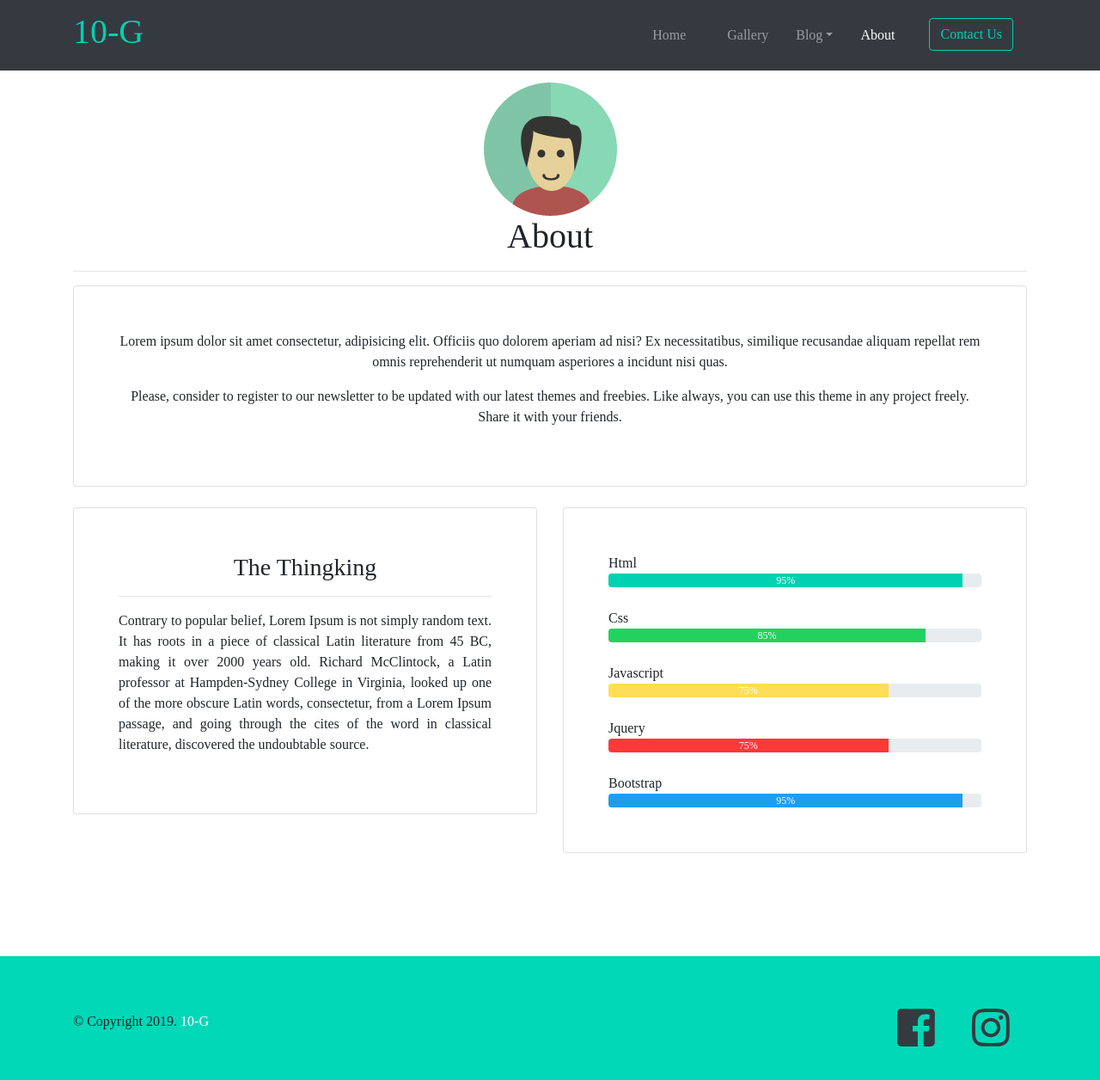
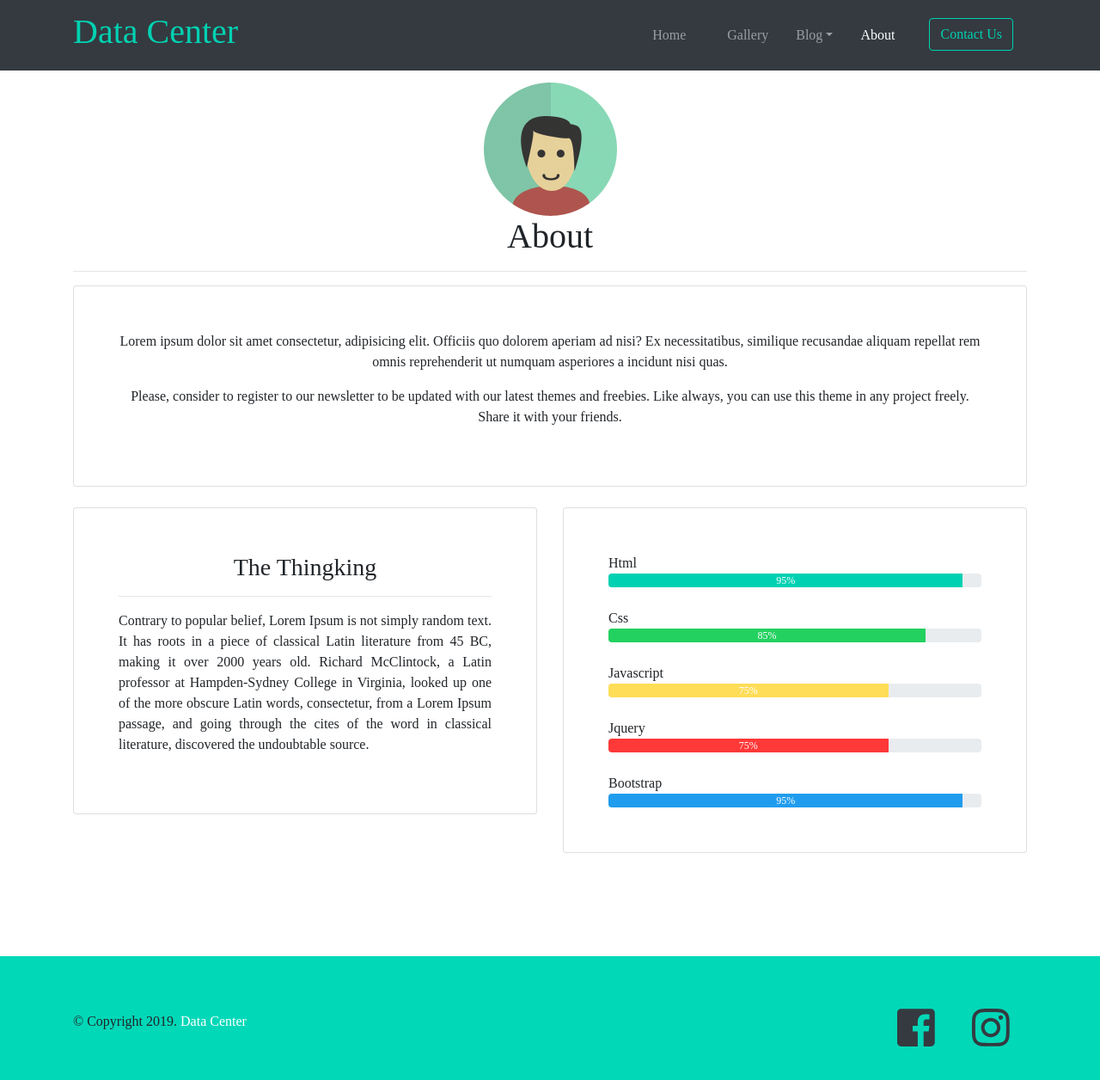
Before and after one commit to pratamairfan/finalproject, a plain HTML site: page view/about.html in a window 1280 px wide. Shown: the whole page at 86% size. Drawn offline with nearby package versions, Linux system fonts and the light colour scheme; a script that the page names is missing.

Commit message:
Update about.html

```diff
--- a/view/about.html
+++ b/view/about.html
@@ -18,7 +18,7 @@
     <nav class="navbar navbar-expand-lg navbar-dark bg-dark fixed-top">
         <div class="container">
             <a class="navbar-brand" href="#">
-                <h1 class="text-primary">10-G</h1>
+                <h1 class="text-primary">Data Center</h1>
             </a>
             <button class="navbar-toggler" type="button" data-toggle="collapse" data-target="#navbarNav"
                 aria-controls="navbarNav" aria-expanded="false" aria-label="Toggle navigation">
@@ -120,7 +120,7 @@
         <div class="container">
             <div class="row">
                 <div class="col">
-                    <p class="py-3">&copy; Copyright 2019. <a href="#">10-G</a></p>
+                    <p class="py-3">&copy; Copyright 2019. <a href="#">Data Center</a></p>
 
                 </div>
                 <div class="col">
```
